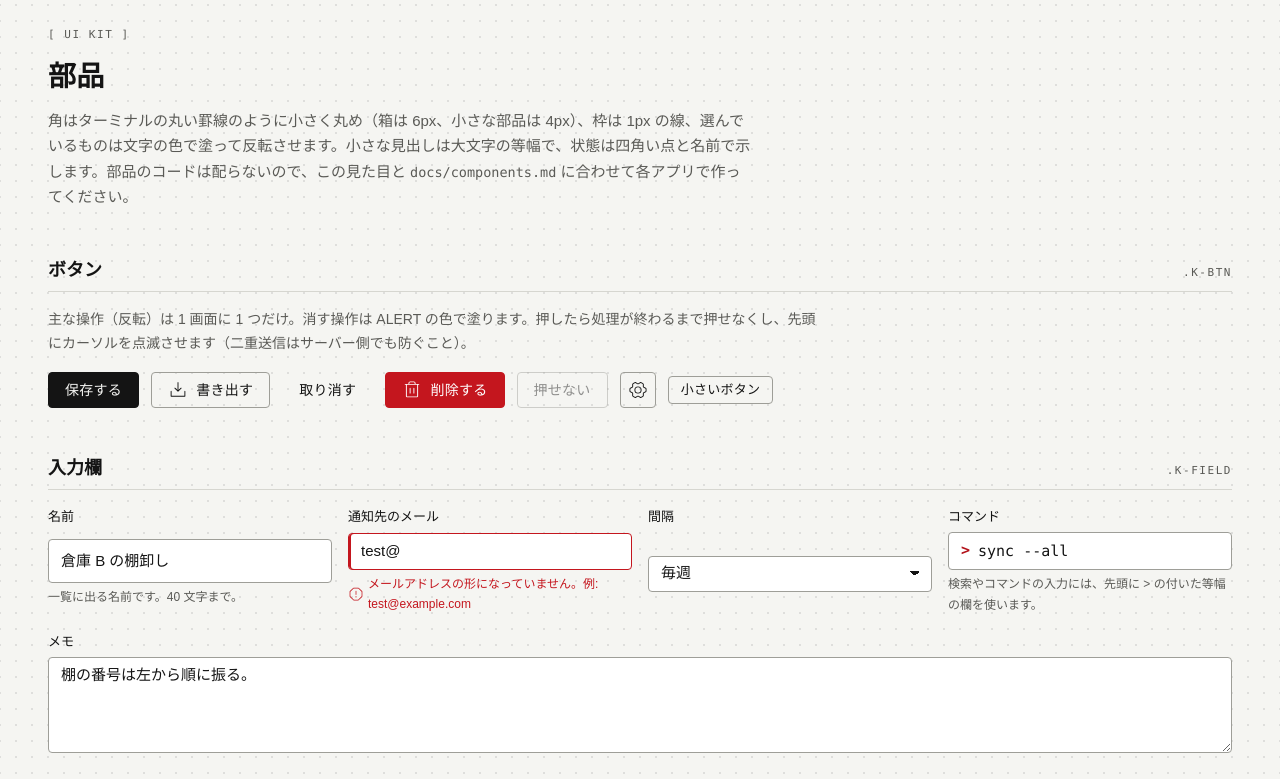
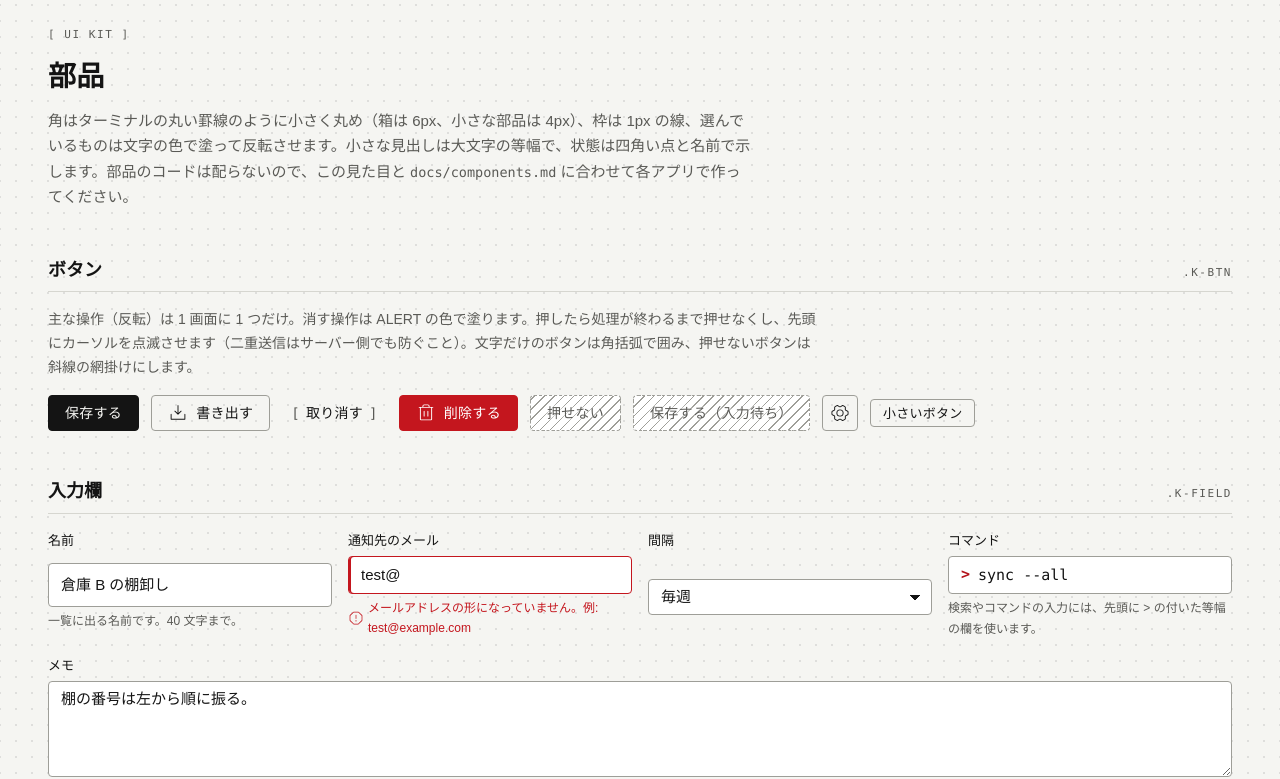
Before and after one commit to PaperFace1000/keiso, a plain HTML site: page samples/ui-kit.html in a window 1280 px wide. Shown: the part 59-838 px from the top of the page. Drawn offline with Linux system fonts and the light colour scheme.

Commit message:
🔘 文字だけのボタンを押せると分かる形にし、押せないボタンを網掛けで示すようにした
- 枠のない文字だけのボタンは、等幅の角括弧で [ 取り消す ] のように囲む。アイコンだけのボタンは今のまま
- 押せないボタンは種類に関係なく塗りをやめ、斜線の網掛け・点線の枠・薄い文字・禁止のカーソルにする
- 網掛けの上の文字には地の色のふちを付け、斜線と重なっても読めるようにした

```diff
--- a/samples/assets/kit.css
+++ b/samples/assets/kit.css
@@ -105,7 +105,6 @@ code, kbd, .k-mono { font-family: var(--font-mono); font-size: 0.9em; }
   transition: background-color .12s var(--ease), color .12s var(--ease);
 }
 .k-btn:hover { background: var(--color-sunken); }
-.k-btn:disabled, .k-btn[aria-disabled="true"] { opacity: .45; cursor: not-allowed; }
 /* 主な操作は文字の色で塗る（反転）。1 画面に 1 つだけ */
 .k-btn--primary { background: var(--color-text); border-color: var(--color-text); color: var(--color-base); }
 .k-btn--primary:hover { background: var(--color-text); color: var(--color-base); box-shadow: inset 0 0 0 2px var(--color-base); }
@@ -113,6 +112,22 @@ code, kbd, .k-mono { font-family: var(--font-mono); font-size: 0.9em; }
 .k-btn--alert { background: var(--color-alert); border-color: var(--color-alert); color: var(--color-on-alert); }
 .k-btn--alert:hover { background: var(--color-alert); box-shadow: inset 0 0 0 2px var(--color-on-alert); }
 .k-btn--ghost { border-color: transparent; }
+/* 文字だけのボタンは、ターミナルの画面のボタンのように角括弧で囲み、押せるものだと分かるようにする */
+.k-btn--ghost:not(.k-btn--icon) { gap: 6px; padding: 0 var(--space-2); }
+.k-btn--ghost:not(.k-btn--icon)::before { content: "["; order: -1; font-family: var(--font-mono); font-weight: 400; color: var(--color-muted); }
+.k-btn--ghost:not(.k-btn--icon)::after { content: "]"; font-family: var(--font-mono); font-weight: 400; color: var(--color-muted); }
+.k-btn--ghost:not(.k-btn--icon):hover::before, .k-btn--ghost:not(.k-btn--icon):hover::after { color: var(--color-text); }
+/* 押せないボタン: どの種類でも塗りをやめ、斜線の網掛けと薄い文字にして、押せないことをはっきり示す */
+.k-btn:disabled, .k-btn[aria-disabled="true"] {
+  cursor: not-allowed;
+  color: var(--color-muted);
+  border: var(--line) dashed var(--color-border-strong);
+  background: repeating-linear-gradient(-45deg, var(--color-border-strong) 0 1px, transparent 1px 7px), var(--color-surface);
+  box-shadow: none;
+  /* 斜線の上でも文字が読めるよう、地の色のふちを付ける */
+  text-shadow: 0 0 2px var(--color-surface), 0 0 4px var(--color-surface), 0 0 6px var(--color-surface);
+}
+.k-btn:disabled::before, .k-btn:disabled::after, .k-btn[aria-disabled="true"]::before, .k-btn[aria-disabled="true"]::after { color: inherit; }
 .k-btn--sm { min-height: 28px; padding: 0 var(--space-3); font-size: 13px; }
 .k-btn--icon { width: 36px; padding: 0; }
 .k-btn--icon.k-btn--sm { width: 28px; }
--- a/samples/ui-kit.html
+++ b/samples/ui-kit.html
@@ -30,13 +30,14 @@
   <!-- ボタン -->
   <section class="sample-section" aria-labelledby="btn-title">
     <div class="k-heading"><h2 id="btn-title">ボタン</h2><span class="k-label">.k-btn</span></div>
-    <p>主な操作（反転）は 1 画面に 1 つだけ。消す操作は ALERT の色で塗ります。押したら処理が終わるまで押せなくし、先頭にカーソルを点滅させます（二重送信はサーバー側でも防ぐこと）。</p>
+    <p>主な操作（反転）は 1 画面に 1 つだけ。消す操作は ALERT の色で塗ります。押したら処理が終わるまで押せなくし、先頭にカーソルを点滅させます（二重送信はサーバー側でも防ぐこと）。文字だけのボタンは角括弧で囲み、押せないボタンは斜線の網掛けにします。</p>
     <div class="sample-row">
       <button class="k-btn k-btn--primary" type="button" id="js-save">保存する</button>
       <button class="k-btn" type="button"><span data-icon="line:download-simple"></span>書き出す</button>
       <button class="k-btn k-btn--ghost" type="button">取り消す</button>
       <button class="k-btn k-btn--alert" type="button"><span data-icon="line:trash"></span>削除する</button>
       <button class="k-btn" type="button" disabled>押せない</button>
+      <button class="k-btn k-btn--primary" type="button" disabled>保存する（入力待ち）</button>
       <button class="k-btn k-btn--icon" type="button" aria-label="設定"><span data-icon="line:gear-six"></span></button>
       <button class="k-btn k-btn--sm" type="button">小さいボタン</button>
     </div>
```
Also changed, not shown: 1 other file.
